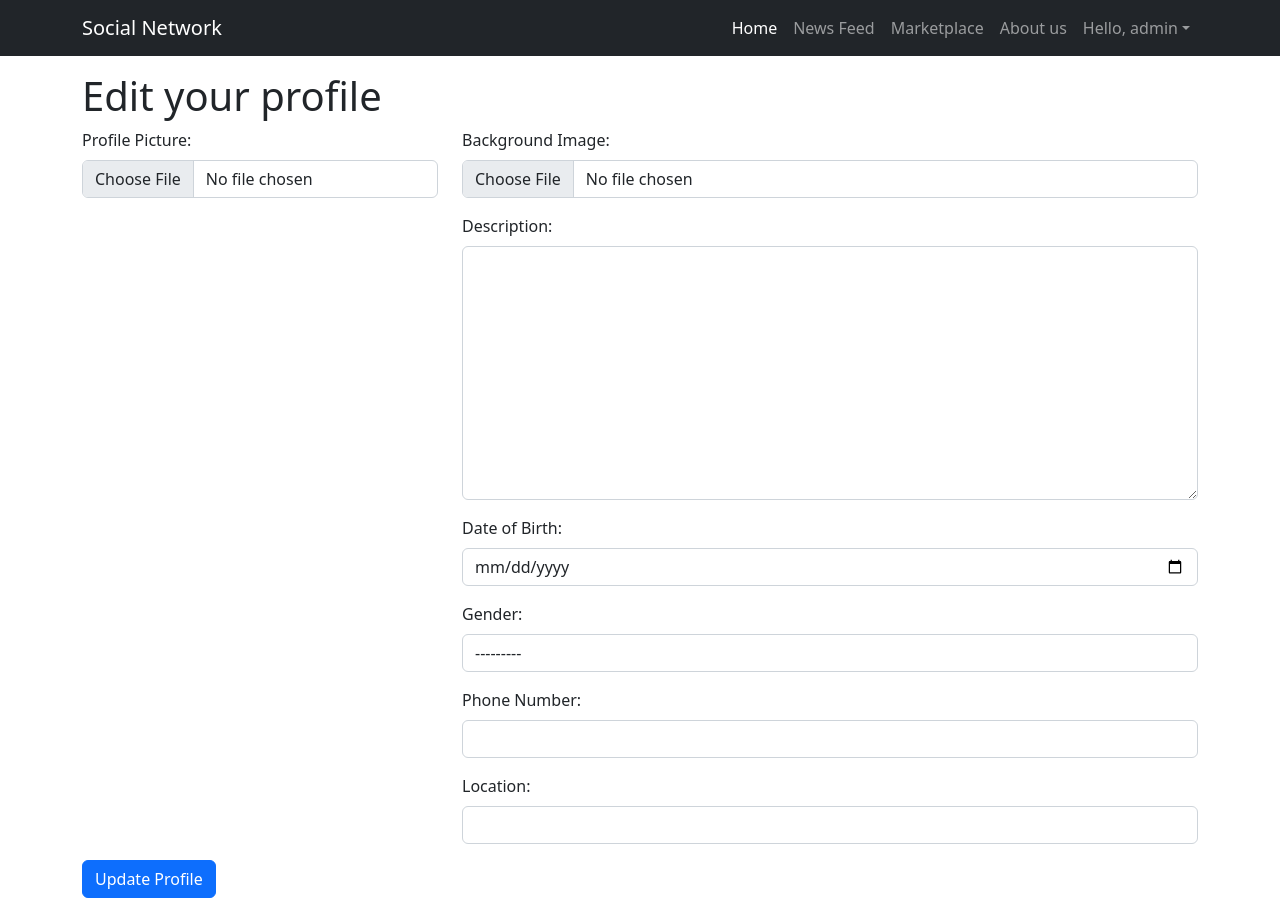
After one commit to mkskh/social_network, a Django app: page /user/profile/6/edit in a window 1280 px wide. The commit adds this page. Run offline with Django 5.2, Linux system fonts and the light colour scheme; a user stored in the database is signed in; data comes from the database, SQL or seed files in the repository; some libraries are stand-ins or nearby versions.

Commit message:
edit profile improved, background picture implemented

```diff
--- a/templates/base.html
+++ b/templates/base.html
@@ -28,9 +28,8 @@
                         <li class="nav-item dropdown">
                             <a class="nav-link dropdown-toggle" id="navbarDropdown" href="#" role="button" data-bs-toggle="dropdown" aria-expanded="false">Hello, {{ user.username }}</a>
                             <ul class="dropdown-menu dropdown-menu-end" aria-labelledby="navbarDropdown">
-                                <!-- <li><a class="dropdown-item" href="#">My Profile</a></li> -->
                                 <li><a class="dropdown-item" href="{% url 'user:my_user_profile' user.id %}">My Profile</a></li>  <!-- added my profile link in top menu-->
-                                <li><a class="dropdown-item" href="#">Edit Info</a></li>
+                                <li><a class="dropdown-item" href="{% url 'user:edit_profile' user.id %}">Edit Info</a></li>
                                 <li><hr class="dropdown-divider" /></li>
                                 <li><a class="dropdown-item" href="{% url 'user:logout' %}">Log Out</a></li>
                             </ul>
--- /dev/null
+++ b/templates/user/edit_profile.html
@@ -0,0 +1,50 @@
+{% extends 'base.html' %}
+
+{% block content %}
+<div class="container mt-3">
+    <h1>Edit your profile</h1>
+    <form method="post" enctype="multipart/form-data">
+        {% csrf_token %}
+        <div class="row">
+            <div class="col-md-4">
+                <div class="mb-3">
+                    <label for="{{ form.image.id_for_label }}" class="form-label">Profile Picture:</label>
+                    {% if form.image.value %}
+                    <img src="{{ form.image.value.url }}" alt="Profile Image" class="img-fluid mb-3 rounded">
+                    {% endif %}
+                    {{ form.image }}
+                </div>
+            </div>
+            <div class="col-md-8">
+                <div class="mb-3">
+                    <label for="{{ form.background_image.id_for_label }}" class="form-label">Background Image:</label>
+                    {{ form.background_image }}
+                </div>
+
+                <div class="mb-3">
+                    <label for="{{ form.description.id_for_label }}" class="form-label">Description:</label>
+                    {{ form.description }}
+                </div>
+
+                <div class="mb-3">
+                    <label for="{{ form.date_of_birth.id_for_label }}" class="form-label">Date of Birth:</label>
+                    {{ form.date_of_birth }}
+                </div>
+                <div class="mb-3">
+                    <label for="{{ form.gender.id_for_label }}" class="form-label">Gender:</label>
+                    {{ form.gender }}
+                </div>
+                <div class="mb-3">
+                    <label for="{{ form.phone.id_for_label }}" class="form-label">Phone Number:</label>
+                    {{ form.phone }}
+                </div>
+                <div class="mb-3">
+                    <label for="{{ form.location.id_for_label }}" class="form-label">Location:</label>
+                    {{ form.location }}
+                </div>
+            </div>
+        </div>
+        <button type="submit" class="btn btn-primary">Update Profile</button>
+    </form>
+</div>
+{% endblock %}
--- a/user/forms.py
+++ b/user/forms.py
@@ -2,6 +2,9 @@ from typing import Any
 from django import forms
 from django.contrib.auth.models import User
 from django.contrib.auth.forms import UserCreationForm
+
+# import Userprofile from models.py
+from .models import UserProfile
 
 
 class RegistrationForm(UserCreationForm):
@@ -35,3 +38,20 @@ class RegistrationForm(UserCreationForm):
 class LoginForm(forms.Form):
     username = forms.CharField()
     password = forms.CharField(widget=forms.PasswordInput)
+
+
+
+# new form for updating profiles.
+class UserEditProfileForm(forms.ModelForm):
+    class Meta:
+        model = UserProfile
+        fields = ['date_of_birth', 'gender', 'phone', 'location', 'image', 'description', 'background_image' ]
+        widgets = {
+            'date_of_birth': forms.DateInput(attrs={'type': 'date', 'class': 'form-control'}),
+            'gender': forms.Select(attrs={'class': 'form-control'}),
+            'phone': forms.TextInput(attrs={'class': 'form-control'}),
+            'location': forms.TextInput(attrs={'class': 'form-control'}),
+            'image': forms.FileInput(attrs={'class': 'form-control'}),
+            'description': forms.Textarea(attrs={'class': 'form-control'}),
+            'background_image': forms.FileInput(attrs={'class': 'form-control'}),
+        }
--- a/user/models.py
+++ b/user/models.py
@@ -17,6 +17,6 @@ class UserProfile(models.Model):
     location = models.CharField(max_length=100, blank=True, null=True)
     image = models.ImageField(upload_to='user_images/', blank=True, null=True)
     description = models.CharField(max_length=300, blank=True, null=True)
-
+    background_image = models.ImageField(upload_to='background_images/', blank=True, null=True)
     def __str__(self):
         return self.user.username
--- a/user/urls.py
+++ b/user/urls.py
@@ -1,5 +1,6 @@
 from django.urls import path
 from . import views
+
 
 
 app_name = 'user'
@@ -8,6 +9,7 @@ urlpatterns = [
     path('login/', views.user_login, name='login'),
     path('registration/', views.registration, name='registration'),
     path('logout/', views.user_logout, name='logout'),
+
     path('profile/<int:user_id>/', views.user_profile_page, name='my_user_profile'),
-    # path ('profile/edit_profile', views.edit_profile, name='edit_profile'),
+    path('profile/<int:user_id>/edit', views.edit_profile, name='edit_profile'),
 ]
--- a/user/views.py
+++ b/user/views.py
@@ -1,10 +1,11 @@
 from django.shortcuts import render, redirect, get_object_or_404
 from django.contrib.auth.decorators import login_required
-from .forms import RegistrationForm, LoginForm
+from .forms import RegistrationForm, LoginForm, UserEditProfileForm
 from django.contrib.auth import authenticate, login, logout
 from django.contrib import messages
 from django.contrib.auth.models import User
 from django.http import Http404
+from .models import UserProfile
 
 
 def registration(request):
@@ -49,6 +50,7 @@ def user_logout(request):
 
 
 def user_profile_page(request, user_id):
+    ''' Users can access profiles page'''
     # ensure that user is logged in/authenticated to access profile pages.
     if not request.user.is_authenticated:
         raise Http404("You must be logged in to access this page")
@@ -59,7 +61,26 @@ def user_profile_page(request, user_id):
     context = {
         'user_profile': user_profile,
         'user': user, # passing the whole user object for more flexibility.
-        'date_joined': user.date_joined,
-        'last_login': user.last_login,
     }
     return render(request, 'user/profile_page_temp.html', context)
+
+
+
+@login_required
+def edit_profile(request, user_id):
+    ''' User logged in can edit their own profile'''
+    if request.user.id != user_id:
+        raise Http404("You are not authorized to edit this profile.")
+
+    user_profile = get_object_or_404(UserProfile, user__id=user_id)  # Ensures that the profile belongs to the logged-in user
+
+    if request.method == 'POST':
+        form = UserEditProfileForm(request.POST, request.FILES, instance=request.user.userprofile)
+        if form.is_valid():
+            form.save()
+            messages.success(request, "Profile updated successfully.")
+            return redirect('user:my_user_profile', user_id=user_id)
+    else:
+        messages.error(request, ("Incorrect information were provided. Please try again"))
+        form = UserEditProfileForm(instance=request.user.userprofile)
+    return render(request, 'user/edit_profile.html', {'form': form})
```
Also changed, not shown: templates/user/profile_page_temp.html (+14 -10 lines), db.sqlite3, media/background_images/dog.jpg (added), media/background_images/forest_pic.jpg (added), media/user_images/Screenshot_from_2024-04-26_03-45-40.png (added), user/migrations/0006_remove_userprofile_follows_album_backgroundimage_and_more.py (added), user/migrations/0007_userprofile_background_image_delete_backgroundimage.py (added).
